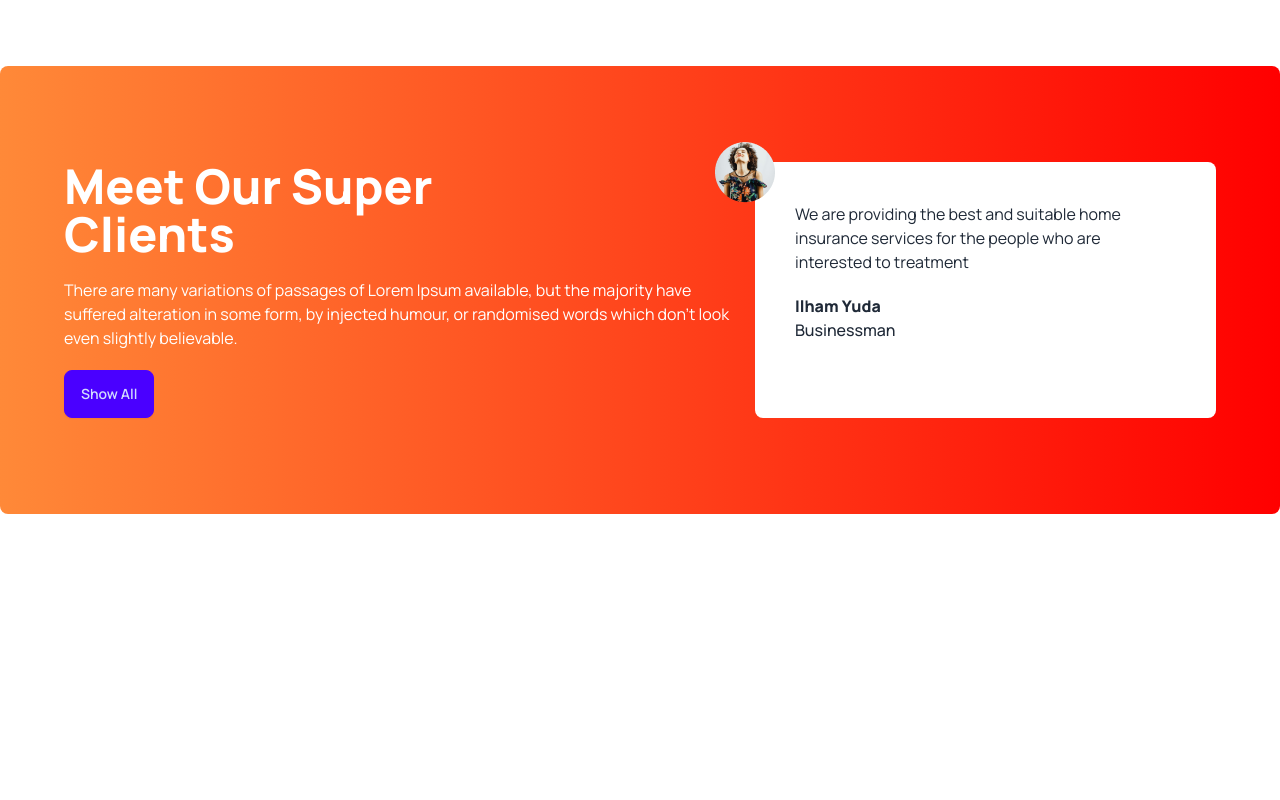
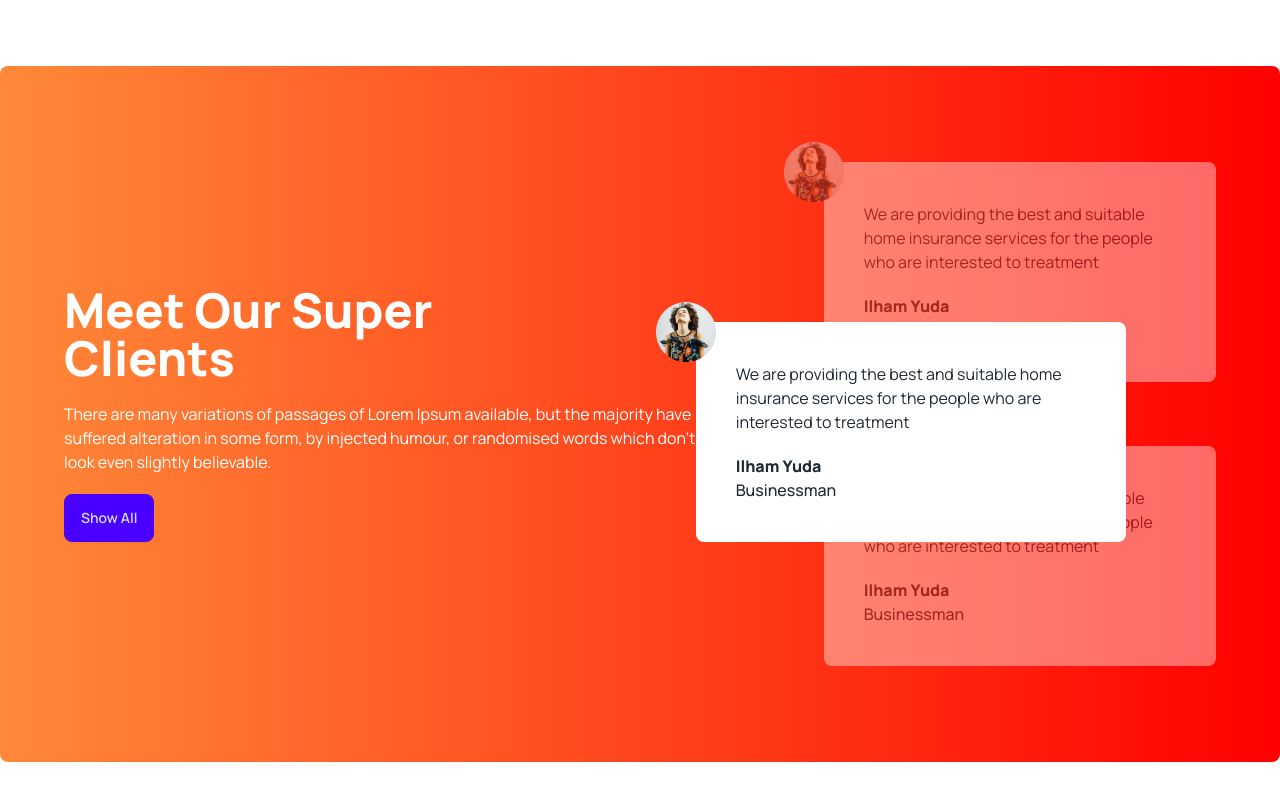
Before and after one commit to tamannatuba/house-tea, a plain HTML site: page index.html in a window 1280 px wide. Shown: the part 1841-2641 px from the top of the page. Before the commit the page ends 2451 px from the top, so only its background shows below. Drawn offline with nearby package versions, Linux system fonts and the light colour scheme.

Commit message:
last section added

```diff
--- a/index.html
+++ b/index.html
@@ -145,6 +145,7 @@
         <!-- super section -->
 
         <section class="my-24 flex flex-col lg:flex-row gap:12 rounded-lg bg-gradient-to-r from-[#FF8938] to-[#F00] px-16 py-24">
+          <div class="flex lg:pr-28 items-center">
             <div class="space-y-5">
               <h2 class="text-5xl font-extrabold text-white">
                 Meet Our Super
@@ -154,15 +155,52 @@
               <p class="text-white">There are many variations of passages of Lorem Ipsum available, but the majority have suffered alteration in some form, by injected humour, or randomised words which don't look even slightly believable. </p>
               <button class="btn btn-primary">Show All</button>
             </div>
+            </div>
 
+          <div class="relative">
              <!-- review -->
-          <div class="relative p-10 rounded-lg bg-white">
+
+          <div class="relative z-10 mb-16 opacity-40 p-10 rounded-lg bg-white">
             <img class="absolute -left-10 -top-5" src="images/client.png" alt="">
             <p>We are providing the best and suitable home insurance services for the people who are interested to treatment</p>
-            <h4 class="font-bold mt-5">Ilham Yuda</h4>
+            <h3 class="font-bold mt-5">Ilham Yuda</h3>
             <p class="font-medium">Businessman</p>
 
           </div>
+          <!-- review -->
+
+          <div class="absolute z-20 top-40 lg:-left-32 lg:w-[430px] p-10 rounded-lg bg-white">
+            <img class="absolute -left-10 -top-5" src="images/client.png" alt="">
+            <p>We are providing the best and suitable home insurance services for the people who are interested to treatment</p>
+            <h3 class="font-bold mt-5">Ilham Yuda</h3>
+            <p class="font-medium">Businessman</p>
+
+          </div>
+          <!-- review -->
+
+          <div class="relative z-10 opacity-40 p-10 rounded-lg bg-white">
+            <img class="absolute -left-10 -top-5" src="images/client.png" alt="">
+            <p>We are providing the best and suitable home insurance services for the people who are interested to treatment</p>
+            <h3 class="font-bold mt-5">Ilham Yuda</h3>
+            <p class="font-medium">Businessman</p>
+
+          </div>
+
+          </div>
+
+
+
+
+
+
+
+
+
+
+
+
+
+
 
         </section>
 
```
Lines whose indentation alone changed are shown as unchanged.
